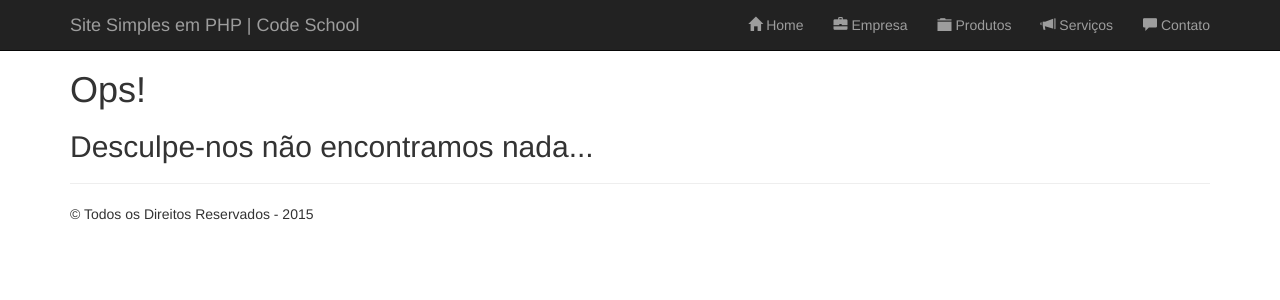
After one commit to 3nevermore/site_simples_php, a PHP site: page /nav.php?go=1 in a window 1280 px wide. The commit adds this page. Shown: the top 300 px of the page. Run offline with PHP 8.4, Linux system fonts and the light colour scheme; some libraries are stand-ins or nearby versions.

Commit message:
alteração final

```diff
--- /dev/null
+++ b/404.php
@@ -0,0 +1,11 @@
+
+
+<!-- Navigation -->
+<?php require_once 'includes/header.php' ;?>
+
+<!-- Content -->
+<?php require_once 'includes/content_outro.php' ;?>
+<h1>Ops!</h1> <h2>Desculpe-nos não encontramos nada...</h2>
+
+<!-- Footer -->
+<?php require_once 'includes/footer.php' ;?>
--- a/includes/header.php
+++ b/includes/header.php
@@ -38,11 +38,11 @@
         </div>
         <div class="collapse navbar-collapse" id="b-menu-1">
             <ul class="nav navbar-nav navbar-right">
-                <li><a href="../index.php"><span class="glyphicon glyphicon-home"></span> Home</a></li>
-                <li><a href="../empresa.php"><span class="glyphicon glyphicon-briefcase"></span> Empresa</a></li>
-                <li><a href="../produtos.php"><span class="glyphicon glyphicon-folder-close"></span> Produtos</a></li>
-                <li><a href="../servicos.php"><span class="glyphicon glyphicon-bullhorn"></span> Serviços</a> </li>
-                <li><a href="../contato.php"><span class="glyphicon glyphicon-comment"></span> Contato</a></li>
+                <li><a href="../nav.php?go=home"><span class="glyphicon glyphicon-home"></span> Home</a></li>
+                <li><a href="../nav.php?go=empresa"><span class="glyphicon glyphicon-briefcase"></span> Empresa</a></li>
+                <li><a href="../nav.php?go=produtos"><span class="glyphicon glyphicon-folder-close"></span> Produtos</a></li>
+                <li><a href="../nav.php?go=servicos"><span class="glyphicon glyphicon-bullhorn"></span> Serviços</a> </li>
+                <li><a href="../nav.php?go=contato"><span class="glyphicon glyphicon-comment"></span> Contato</a></li>
             </ul>
         </div><!--/.navbar-collapse -->
     </div>
--- /dev/null
+++ b/nav.php
@@ -0,0 +1,27 @@
+<?php
+
+    $go = $_GET['go'];
+
+    switch($go){
+        case home:
+            require_once'index.php';
+            break;
+        case empresa:
+            require_once'empresa.php';
+            break;
+        case contato:
+            require_once'contato.php';
+            break;
+        case produtos:
+            require_once'produtos.php';
+            break;
+        case servicos:
+            require_once'servicos.php';
+            break;
+        default:
+            require_once'404.php';
+            break;
+
+    }//fim switch
+
+?>
```
